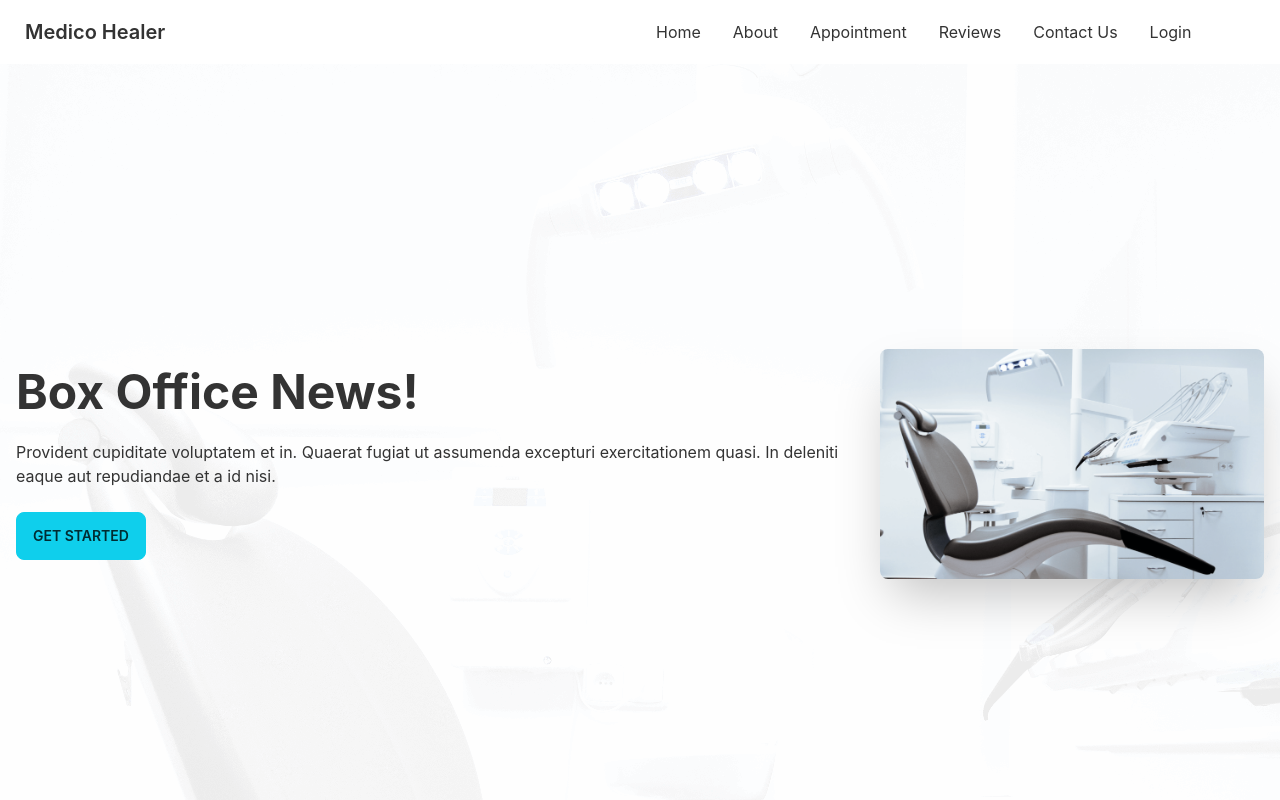
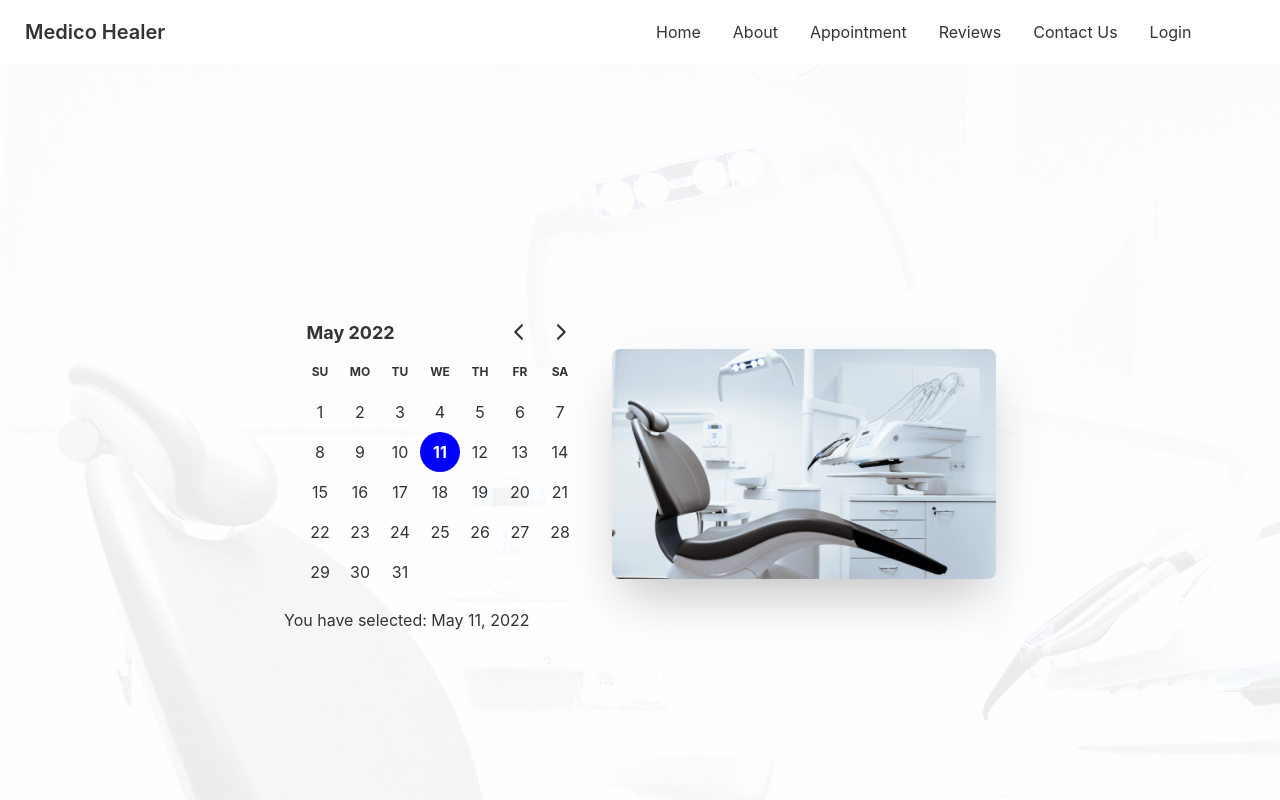
Before and after one commit to arnobtarafder/medico-healer, a React (Create React App) app: page /appointment in a window 1280 px wide. Shown: the top 800 px of the page. Built offline with nearby package versions, Linux system fonts and the light colour scheme.

Commit message:
add: day picker calender at appointment page

```diff
--- a/package.json
+++ b/package.json
@@ -7,7 +7,9 @@
     "@testing-library/react": "^13.2.0",
     "@testing-library/user-event": "^13.5.0",
     "daisyui": "^2.14.3",
+    "date-fns": "^2.28.0",
     "react": "^18.1.0",
+    "react-day-picker": "^8.0.4",
     "react-dom": "^18.1.0",
     "react-router-dom": "^6.3.0",
     "react-scripts": "5.0.1",
--- a/src/Components/AppointmentBanner/AppointmentBanner.js
+++ b/src/Components/AppointmentBanner/AppointmentBanner.js
@@ -1,8 +1,15 @@
-import React from 'react';
+import React, { useState } from 'react';
 import chair from "../../assets/images/chair.png";
 import background from "../../assets/images/bg.png";
+import { DayPicker } from 'react-day-picker';
+import { format } from 'date-fns';
+import 'react-day-picker/dist/style.css';
+
+
 
 const AppointmentBanner = () => {
+    const [date, setDate] = useState(new Date())
+
     return (
         <section style={{
             background: `url(${background})`
@@ -11,9 +18,12 @@
                 <div class="hero-content flex-col lg:flex-row-reverse">
                     <img src={chair} class="max-w-sm rounded-lg shadow-2xl" alt='' />
                     <div>
-                        <h1 class="text-5xl font-bold">Box Office News!</h1>
-                        <p class="py-6">Provident cupiditate voluptatem et in. Quaerat fugiat ut assumenda excepturi exercitationem quasi. In deleniti eaque aut repudiandae et a id nisi.</p>
-                        <button class="btn btn-primary">Get Started</button>
+                        <DayPicker
+                            mode="single"
+                            selected={date}
+                            onSelect={setDate}
+                        />
+                        <p>You have selected: {format(date, "PP")}</p>
                     </div>
                 </div>
             </div>
```
Also changed, not shown: 1 other file (tests, documents, lock files or other folders).
